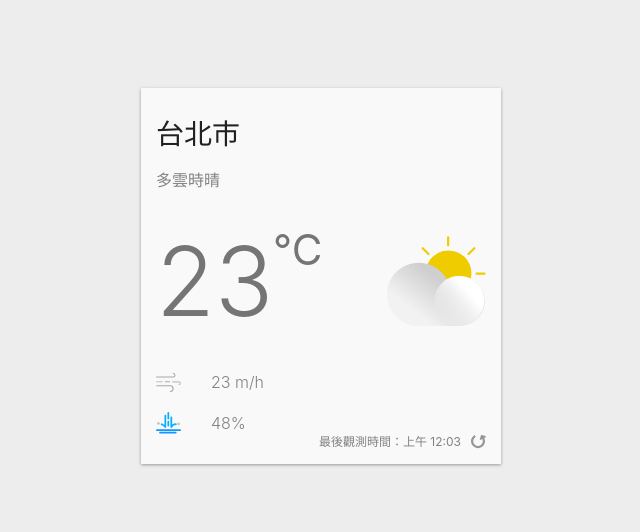
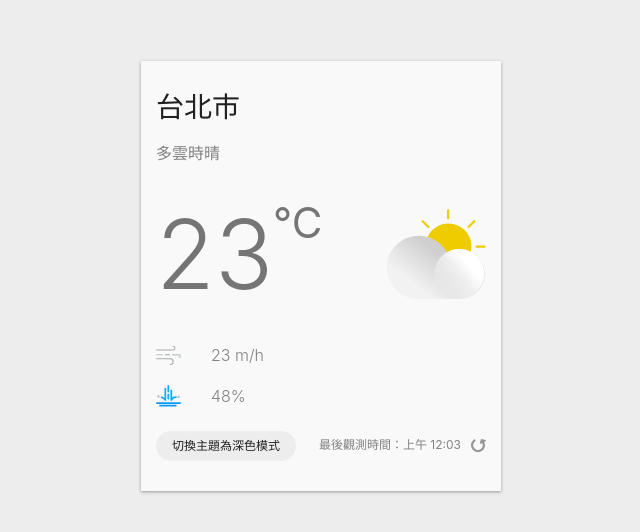
Before and after one commit to ojbgigi/weather-taiwan, a React (Create React App) app: page / in a window 1280 px wide. Shown: the part 124-656 px from the top of the page, without its empty margins (319-959 px from the left). Built offline with nearby package versions, Linux system fonts and the light colour scheme.

Commit message:
Toggle theme using ThemeProvider and useState

```diff
--- a/src/App.js
+++ b/src/App.js
@@ -1,11 +1,34 @@
+import { useState } from "react";
 import { ReactComponent as AirFlowIcon } from "./images/airFlow.svg";
 import { ReactComponent as DayCloudyIcon } from "./images/day-cloudy.svg";
 import { ReactComponent as RainIcon } from "./images/rain.svg";
 import { ReactComponent as RefreshIcon } from "./images/refresh.svg";
 import styled from "@emotion/styled";
+import { ThemeProvider } from "@emotion/react";
+
+// 定義深淺色主題配色
+const theme = {
+  light: {
+    backgroundColor: "#ededed",
+    foregroundColor: "#f9f9f9",
+    boxShadow: "0 1px 3px 0 #999999",
+    titleColor: "#212121",
+    temperatureColor: "#757575",
+    textColor: "#828282",
+  },
+  dark: {
+    backgroundColor: "#1F2022",
+    foregroundColor: "#121416",
+    boxShadow:
+      "0 1px 4px 0 rgba(12, 12, 13, 0.2), 0 0 0 1px rgba(0, 0, 0, 0.15)",
+    titleColor: "#f9f9fa",
+    temperatureColor: "#dddddd",
+    textColor: "#cccccc",
+  },
+};
 
 const Container = styled.div`
-  background-color: #ededed;
+  background-color: ${({ theme }) => theme.backgroundColor};
   height: 100%;
   display: flex;
   align-items: center;
@@ -15,21 +38,21 @@
 const WeatherCard = styled.div`
   position: relative;
   min-width: 360px;
-  box-shadow: 0 1px 3px 0 #999999;
-  background-color: #f9f9f9;
+  box-shadow: ${({ theme }) => theme.boxShadow};
+  background-color: ${({ theme }) => theme.foregroundColor};
   box-sizing: border-box;
   padding: 30px 15px;
 `;
 
 const Location = styled.div`
   font-size: 28px;
-  color: #212121;
+  color: ${({ theme }) => theme.titleColor};
   margin-bottom: 20px;
 `;
 
 const Description = styled.div`
   font-size: 16px;
-  color: #828282;
+  color: ${({ theme }) => theme.textColor};
   margin-bottom: 30px;
 `;
 
@@ -41,7 +64,7 @@
 `;
 
 const Temperature = styled.div`
-  color: #757575;
+  color: ${({ theme }) => theme.temperatureColor};
   font-size: 96px;
   font-weight: 300;
   display: flex;
@@ -57,7 +80,7 @@
   align-items: center;
   font-size: 16x;
   font-weight: 300;
-  color: #828282;
+  color: ${({ theme }) => theme.textColor};
   margin-bottom: 20px;
 
   svg {
@@ -72,7 +95,7 @@
   align-items: center;
   font-size: 16x;
   font-weight: 300;
-  color: #828282;
+  color: ${({ theme }) => theme.textColor};
 
   svg {
     width: 25px;
@@ -85,14 +108,17 @@
   flex-basis: 30%;
 `;
 
+const Footer = styled.div`
+  display: flex;
+  justify-content: space-between;
+  padding-top: 24px;
+  align-items: center;
+`;
+
 const Refresh = styled.div`
-  position: absolute;
-  right: 15px;
-  bottom: 15px;
   font-size: 12px;
-  display: inline-flex;
-  align-items: flex-end;
-  color: #828282;
+  color: ${({ theme }) => theme.textColor};
+  display: flex;
 
   svg {
     margin-left: 10px;
@@ -102,8 +128,25 @@
   }
 `;
 
+const Theme = styled.div`
+  font-size: 12px;
+  background: ${({ theme }) => theme.backgroundColor};
+  padding: 8px 16px;
+  border-radius: 40px;
+  color: ${({ theme }) => theme.titleColor};
+  cursor: pointer;
+`;
+
 const App = () => {
+  const [currentTheme, setCurrentTheme] = useState("light");
+
+  const handleToggleTheme = () => {
+    const newTheme = currentTheme === "light" ? "dark" : "light";
+    setCurrentTheme(newTheme);
+  };
+
   return (
+    <ThemeProvider theme={theme[currentTheme]}>
       <Container>
         <WeatherCard>
           <Location>台北市</Location>
@@ -121,11 +164,17 @@
             <RainIcon />
             48%
           </Rain>
+          <Footer>
+            <Theme onClick={handleToggleTheme}>
+              切換主題為{currentTheme === "light" ? "深色" : "淺色"}模式
+            </Theme>
             <Refresh>
               最後觀測時間：上午 12:03 <RefreshIcon />
             </Refresh>
+          </Footer>
         </WeatherCard>
       </Container>
+    </ThemeProvider>
   );
 };
 
```
Lines whose indentation alone changed are shown as unchanged.
